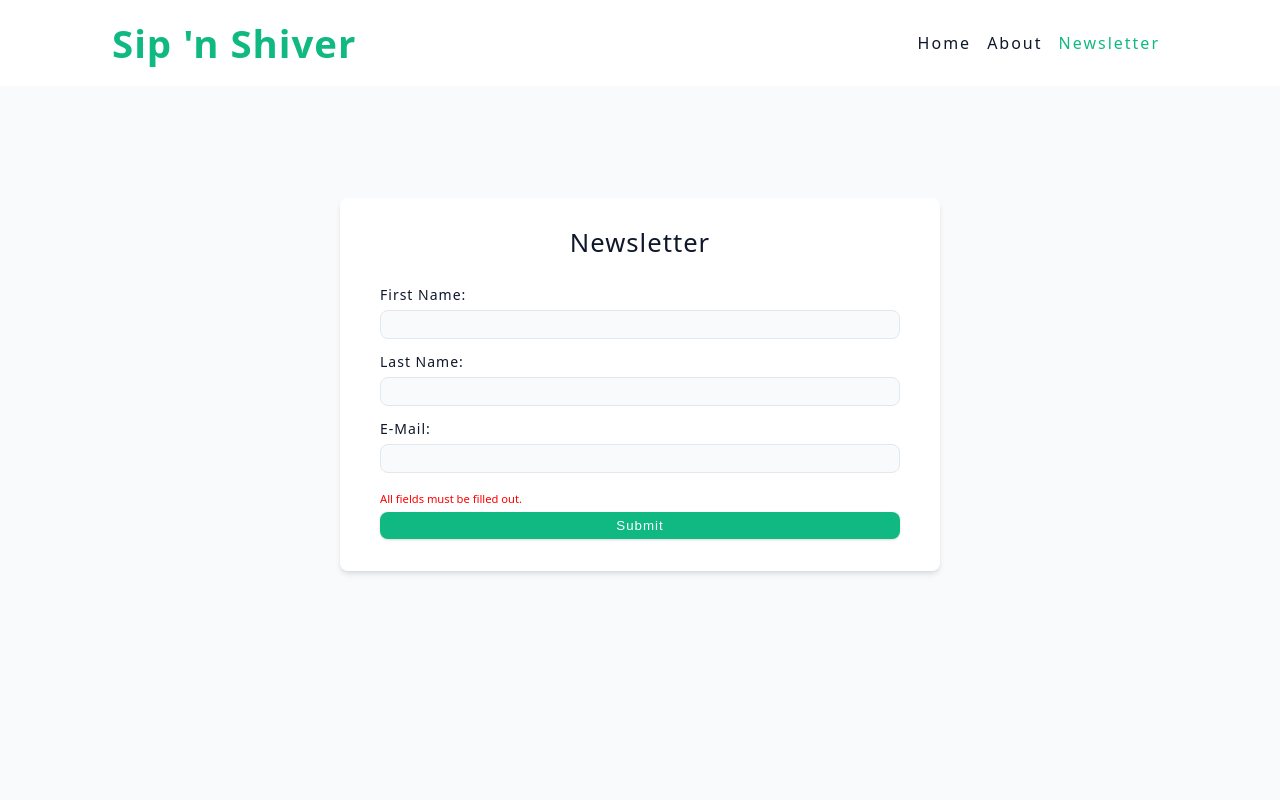
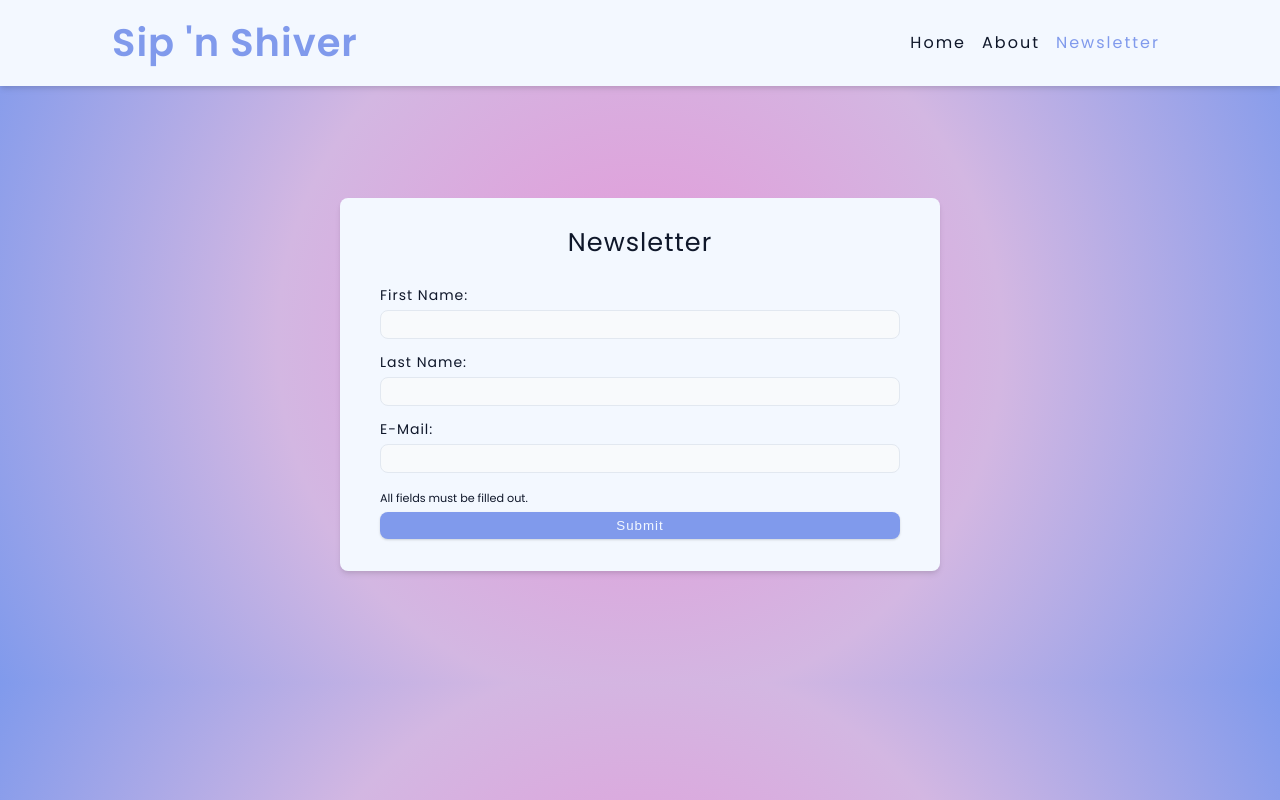
Before and after one commit to akaBaytar/sip-n-shiver, a React (Vite) app: page /newsletter in a window 1280 px wide. Built offline with nearby package versions, Linux system fonts and the light colour scheme.

Commit message:
styling adjustments

```diff
--- a/src/components/Card.jsx
+++ b/src/components/Card.jsx
@@ -46,10 +46,12 @@ const Wrapper = styled.article`
     }
 
     h5 {
+      font-size: 0.9rem;
       color: var(--grey-700);
     }
 
     small {
+      font-size: 0.75rem;
       display: block;
       color: var(--grey-500);
     }
@@ -59,6 +61,10 @@ const Wrapper = styled.article`
     small {
       margin-bottom: 0.5rem;
     }
+
+    a {
+      font-size: 0.75rem;
+    }
   }
 `;
 
--- a/src/components/Navbar.jsx
+++ b/src/components/Navbar.jsx
@@ -28,6 +28,7 @@ const Navbar = () => {
 // style
 const Wrapper = styled.nav`
   background-color: var(--white);
+  box-shadow: var(--shadow-2);
 
   .nav-center {
     width: var(--view-width);
--- a/src/components/Search.jsx
+++ b/src/components/Search.jsx
@@ -30,6 +30,7 @@ const Wrapper = styled.div`
     display: grid;
     grid-template-columns: 1fr auto;
     margin-top: -1rem;
+    min-width: 100%;
   }
 
   .form-input {
--- a/src/pages/About.jsx
+++ b/src/pages/About.jsx
@@ -28,7 +28,7 @@ const About = () => {
 const Wrapper = styled.div`
   p {
     line-height: 1.5;
-    color: var(--grey-500);
+    color: var(--grey-900);
     margin-top: 1.25rem;
   }
 `;
--- a/src/pages/Coctail.jsx
+++ b/src/pages/Coctail.jsx
@@ -105,7 +105,6 @@ const Wrapper = styled.div`
   }
 
   .image {
-    max-width: 30rem;
     display: block;
     margin: 0 auto;
     border-radius: var(--borderRadius);
@@ -116,23 +115,23 @@ const Wrapper = styled.div`
   }
 
   .drink p {
-    font-weight: 600;
     line-height: 1.5;
     margin-bottom: 1rem;
-    color: var(--grey-500);
+    color: var(--black);
   }
 
   .drink-data {
     margin-right: 0.5rem;
-    background-color: var(--grey-300);
-    color: var(--grey-900);
-    padding: 0.25rem;
+    background-color: var(--primary-500);
+    color: var(--white);
+    padding: 0.15rem;
     border-radius: var(--borderRadius);
   }
 
   .ingredient {
-    display: inline-block;
+    display: block;
     margin-right: 0.25rem;
+    margin-top: 0.25rem;
   }
 
   @media (min-width: 992px) {
--- a/src/pages/Newsletter.jsx
+++ b/src/pages/Newsletter.jsx
@@ -66,7 +66,7 @@ const Newsletter = () => {
           required
         />
       </div>
-      <span style={{ fontSize: '0.7rem', color: 'red' }}>All fields must be filled out.</span>
+      <span style={{ fontSize: '0.7rem' }}>All fields must be filled out.</span>
       <button type='submit' className='button button-block' style={{ marginTop: '0.45rem' }}>
         Submit
       </button>
--- a/style/index.css
+++ b/style/index.css
@@ -1,4 +1,6 @@
 /* * global css & variables */
+@import url('https://fonts.googleapis.com/css2?family=Poppins:wght@400;500;600&display=swap');
+
 *,
 ::after,
 ::before {
@@ -12,15 +14,8 @@ html {
 }
 
 :root {
-  --primary-100: #d1fae5;
-  --primary-200: #a7f3d0;
-  --primary-300: #6ee7b7;
-  --primary-400: #34d399;
-  --primary-500: #10b981;
-  --primary-600: #059669;
-  --primary-700: #047857;
-  --primary-800: #065f46;
-  --primary-900: #064e3b;
+  --primary-500: #809aec;
+  --primary-700: #d3b7e2;
 
   --grey-50: #f8fafc;
   --grey-100: #f1f5f9;
@@ -34,7 +29,7 @@ html {
   --grey-900: #0f172a;
 
   --black: #222;
-  --white: #fff;
+  --white: #f3f8ff;
 
   --small-text: 0.875rem;
   --extra-small-text: 0.7em;
@@ -58,9 +53,14 @@ body {
   line-height: 1;
   font-weight: 400;
   color: var(--textColor);
-  background: var(--backgroundColor);
-  font-family: system-ui, -apple-system, BlinkMacSystemFont, 'Segoe UI', Roboto, Oxygen, Ubuntu, Cantarell, 'Open Sans',
-    'Helvetica Neue', sans-serif;
+  font-family: 'Poppins', sans-serif;
+  background: rgb(230, 151, 216);
+  background: radial-gradient(
+    circle,
+    rgba(230, 151, 216, 1) 0%,
+    rgba(211, 183, 226, 1) 50%,
+    rgba(128, 154, 236, 1) 100%
+  );
 }
 p {
   margin: 0;
@@ -143,35 +143,8 @@ ul {
   box-shadow: var(--shadow-3);
 }
 
-.button-hipster {
-  color: var(--primary-500);
-  background: var(--primary-200);
-}
-
-.button-hipster:hover {
-  color: var(--primary-200);
-  background: var(--primary-700);
-}
-
 .button-block {
   width: 100%;
-}
-
-.alert {
-  padding: 0.375rem 0.75rem;
-  margin-bottom: 1rem;
-  border-color: transparent;
-  border-radius: var(--borderRadius);
-}
-
-.alert-danger {
-  color: var(--red-dark);
-  background: var(--red-light);
-}
-
-.alert-success {
-  color: var(--green-dark);
-  background: var(--green-light);
 }
 
 .form {
@@ -205,19 +178,9 @@ ul {
   margin-bottom: 1rem;
 }
 
-.form-textarea {
-  height: 7rem;
-}
-
 ::placeholder {
   font-family: inherit;
   color: var(--grey-400);
-}
-
-.form-alert {
-  color: var(--red-dark);
-  letter-spacing: var(--letterSpacing);
-  text-transform: capitalize;
 }
 
 @keyframes spinner {
@@ -240,14 +203,6 @@ ul {
   text-align: center;
 }
 
-.title-underline {
-  background: var(--primary-500);
-  width: 4rem;
-  height: 0.25rem;
-  margin: 0 auto;
-  margin-top: 1rem;
-}
-
 /* * project css */
 .layout {
   width: var(--view-width);
```
